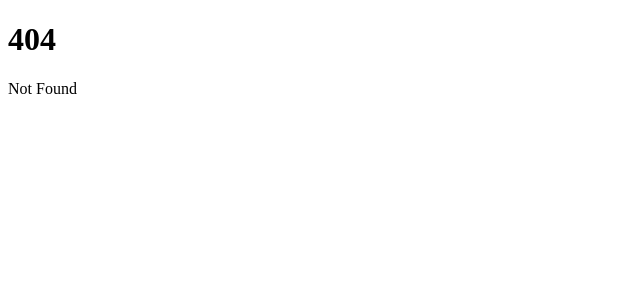
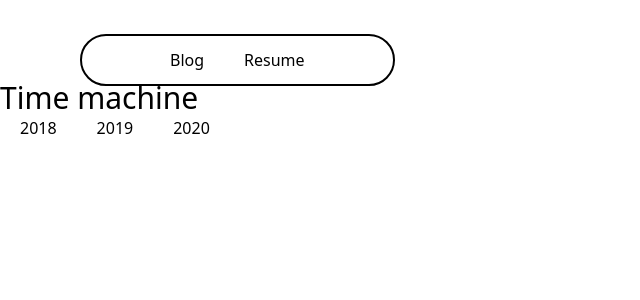
Before and after one commit to reteps/reteps.github.io, a SvelteKit app: page /time-machine in a window 1280 px wide. Before the commit this address had no page. Shown: the top 300 px of the page, without its empty margins (0-640 px from the left). Built offline with nearby package versions, Linux system fonts and the light colour scheme; some icons are missing.

Commit message:
make time-machine build

```diff
--- /dev/null
+++ b/src/routes/time-machine/+page.svelte
@@ -0,0 +1,12 @@
+<script lang="ts">
+import '$lib/styles/global.css';
+import Link from '$lib/components/Link.svelte';
+const snapshots = import.meta.glob("../../../static/20[0-9][0-9]/index.html");
+const years = Object.keys(snapshots).map((path) => path.match(/20[0-9][0-9]/)[0]);
+</script>
+<div class="container mt-20">
+  <h1 class="text-3xl"> Time machine </h1>
+  {#each years as year}
+  <Link href={`/time-machine/${year}`}>{year}</Link>
+  {/each}
+</div>
--- a/static/2018/index.html
+++ b/static/2018/index.html
@@ -35,7 +35,7 @@
           	<p>Golang imessage bot utilizing a jailbroken ipod to send and receive messages</p>
           	<hr></hr>
           	<h1>
-              	<a href="/gradecalc.html">Last script</a>
+              	<a href="gradecalc.html">Last script</a>
           	</h1>
     	</main>
     	<footer>
--- a/static/2018/scripts.html
+++ b/static/2018/scripts.html
@@ -28,9 +28,9 @@
         <main>
           <h1 class="title">Scripts</h1>
           <hr></hr>
-          <h1><a class="title" href="/gradecalc.html">Grade Calculator</a></h1>
+          <h1><a class="title" href="gradecalc.html">Grade Calculator</a></h1>
           <hr></hr>
-          <h1><a class="title" href="/schoolpic.html">School picture</a></h1>
+          <h1><a class="title" href="schoolpic.html">School picture</a></h1>
 	  </main>
     <footer>
       <a target="_blank" href="https://github.com/reteps"><i class="fab fa-github"></i></a><a href="mailto:peter.a.stenger@gmail.com"><i class="far fa-envelope"></i> </a>
```
